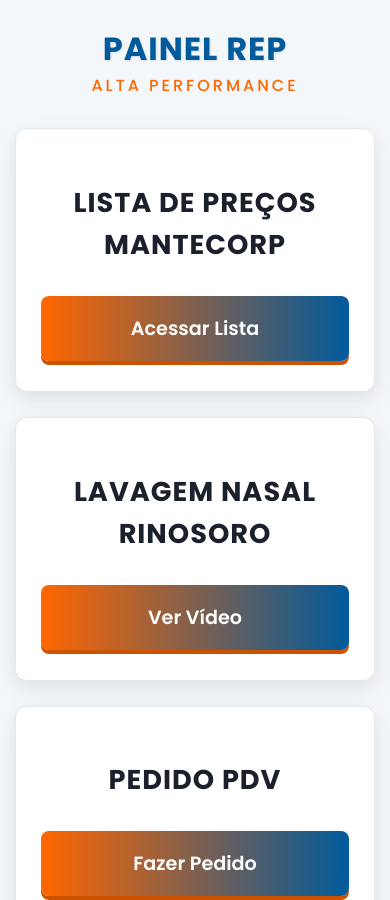
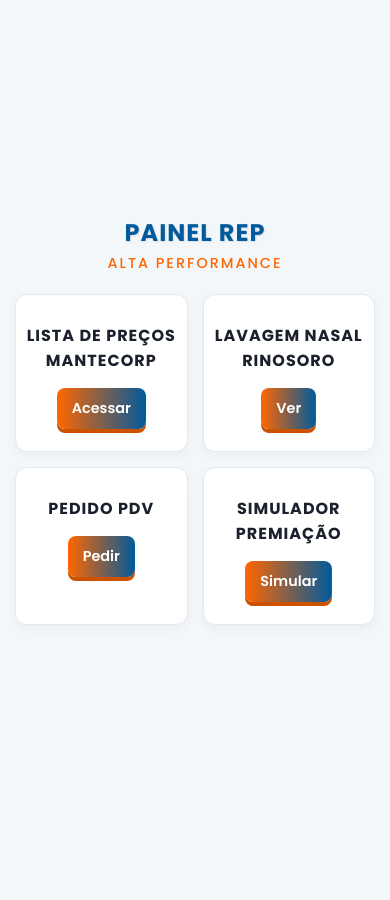
Before and after one commit to altaperformancepro/PAINELREP, a plain HTML site: page index.html in a window 390 px wide. Shown: the top 900 px of the page. After the commit the page ends 844 px from the top, so only its background shows below. Drawn offline with Linux system fonts and the light colour scheme.

Commit message:
Update index.html

```diff
--- a/index.html
+++ b/index.html
@@ -3,7 +3,7 @@
 <head>
     <meta charset="UTF-8">
     <meta name="viewport" content="width=device-width, initial-scale=1.0">
-    <title>PAINEL REP - ALTA PERFORMANCE (Mobile Otimizado)</title>
+    <title>PAINEL REP - ALTA PERFORMANCE (Tela Única)</title>
 
     <link href="https://fonts.googleapis.com/css2?family=Poppins:wght@300;400;500;600;700&display=swap" rel="stylesheet">
 
@@ -150,7 +150,7 @@
 
         .btn-futuristic:active {
             transform: translateZ(18px) translateY(1px);
-            box-sAshadow: 0 2px 0 var(--accent-orange-dark);
+            box-shadow: 0 2px 0 var(--accent-orange-dark);
         }
 
         /* --- RESPONSIVIDADE --- */
@@ -170,67 +170,70 @@
         }
 
         /* * ===============================================
-         * --- OTIMIZAÇÃO PARA CELULAR (CARDS MAIORES) ---
+         * --- OTIMIZAÇÃO PARA CELULAR (TELA ÚNICA 2x2) ---
          * ===============================================
         */
         @media (max-width: 600px) {
             body {
-                padding: 30px 15px; /* Menos padding lateral = cards mais largos */
-            }
-            .card-container {
-                grid-template-columns: 1fr;
-                max-width: 100%;
-                gap: 25px;
-            }
-            .futuristic-card {
-                padding: 30px 25px;
-                transform: none; /* Desativa 3D de hover */
-                box-shadow: 0px 4px 12px rgba(0, 0, 0, 0.04),
-                            0px 10px 30px rgba(0, 0, 0, 0.06);
-            }
-            .futuristic-card:hover {
-                transform: none; /* Garante que não haja 3D no hover */
+                /* Força a tela a ter 100% da altura e proíbe rolar */
+                height: 100dvh; /* Altura dinâmica da tela */
+                overflow: hidden;
+                justify-content: center; /* Centraliza tudo verticalmente */
+                padding: 20px 15px;
             }
 
             .title-container {
-                margin-bottom: 30px;
+                margin-bottom: 20px; /* Margem menor */
             }
             .title-container h1 {
-                font-size: 2rem;
+                font-size: 1.5rem; /* Fonte muito menor */
                 letter-spacing: 1px;
             }
             .title-container .subtitle {
-                font-size: 1rem;
-                letter-spacing: 3px;
+                font-size: 0.9rem; /* Fonte muito menor */
+                letter-spacing: 2px;
             }
 
-            /* Título do card BEM MAIOR */
-            .futuristic-card h2 {
-                font-size: 1.7rem; /* Maior e mais visível */
-                margin-bottom: 30px; /* Mais espaço para o botão */
-                transform: translateZ(0); /* Remove 3D */
+            /* --- MUDA PARA 2 COLUNAS --- */
+            .card-container {
+                grid-template-columns: 1fr 1fr; /* 2 colunas */
+                max-width: 100%;
+                gap: 15px; /* Espaço menor */
             }
 
-            /* *** MUDANÇA PRINCIPAL *** */
-            /* Botão do card em BLOCO (largura total) */
+            .futuristic-card {
+                padding: 15px 10px; /* Padding muito menor */
+                transform: none;
+                box-shadow: 0px 4px 12px rgba(0, 0, 0, 0.04);
+            }
+            .futuristic-card:hover {
+                transform: none;
+            }
+
+            /* Título do card BEM MENOR */
+            .futuristic-card h2 {
+                font-size: 1.0rem; /* Fonte muito menor */
+                margin-bottom: 15px; /* Margem menor */
+                transform: translateZ(0);
+            }
+
+            /* Botão do card BEM MENOR */
             .btn-futuristic {
-                display: block; /* Ocupa a largura total */
-                padding: 18px 20px; /* Padding ajustado para bloco */
-                font-size: 1.2rem; /* Fonte maior para toque */
-                transform: translateZ(0); /* Remove 3D */
+                display: inline-block; /* Volta a ser inline */
+                padding: 10px 15px; /* Padding muito menor */
+                font-size: 0.9rem; /* Fonte muito menor */
+                transform: translateZ(0);
             }
 
             .futuristic-card:hover h2,
             .btn-futuristic:hover {
-                transform: none; /* Desativa 3D de paralaxe no hover */
-                /* Remove o efeito de gradiente no hover (não existe hover no celular) */
+                transform: none;
                 background-position: 100% 0;
             }
 
-            /* Efeito de clique 2D, mais visível */
             .btn-futuristic:active {
-                transform: translateY(2px) scale(0.98); /* Efeito de "pressionar" */
-                background-position: 0% 0; /* Mostra o gradiente ao pressionar */
+                transform: translateY(2px) scale(0.98);
+                background-position: 0% 0;
             }
         }
     </style>
@@ -247,28 +250,28 @@
         <div class="futuristic-card">
             <h2>LISTA DE PREÇOS MANTECORP</h2>
             <a href="https://altaperformancepro.github.io/LISTAPRECO/" target="_blank" rel="noopener noreferrer" class="btn-futuristic">
-                Acessar Lista
+                Acessar
             </a>
         </div>
 
         <div class="futuristic-card">
             <h2>LAVAGEM NASAL RINOSORO</h2>
             <a href="httpss://sistemashypera.github.io/videorinosorofinal/" target="_blank" rel="noopener noreferrer" class="btn-futuristic">
-                Ver Vídeo
+                Ver
             </a>
         </div>
 
         <div class="futuristic-card">
             <h2>PEDIDO PDV</h2>
             <a href="https://altaperformancepro.github.io/PEDIDO_MANTECORP/" target="_blank" rel="noopener noreferrer" class="btn-futuristic">
-                Fazer Pedido
+                Pedir
             </a>
         </div>
 
         <div class="futuristic-card">
             <h2>SIMULADOR PREMIAÇÃO</h2>
             <a href="https://altaperformancepro.github.io/simuladorpremiofull/" target="_blank" rel="noopener noreferrer" class="btn-futuristic">
-                Simular Premiação
+                Simular
             </a>
         </div>
 
```
